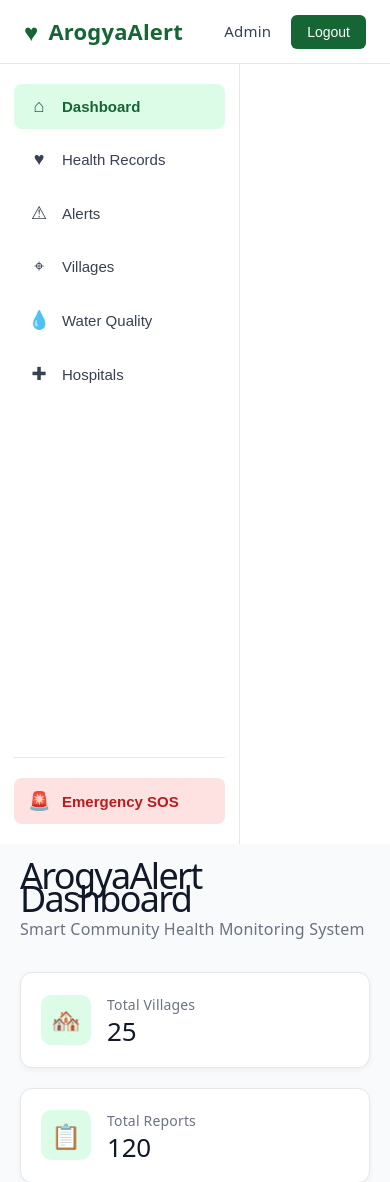
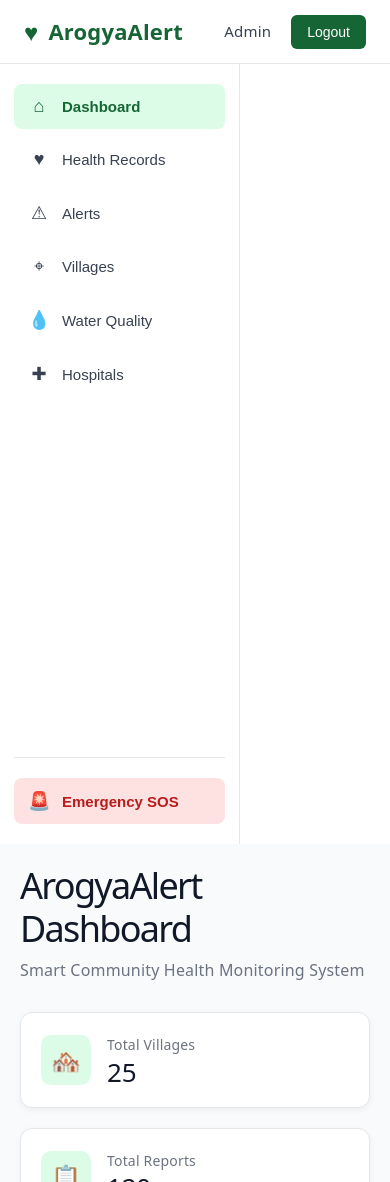
Before and after one commit to Vikashkumar920/Smart-Community-Health-Monitoring-System, a React (Vite) app in the folder frontend/: page / in a window 390 px wide. Shown: the top 1182 px of the page. Built offline with nearby package versions, Linux system fonts and the light colour scheme.

Commit message:
Improve dashboard responsive layout

```diff
--- a/frontend/src/style.css
+++ b/frontend/src/style.css
@@ -369,3 +369,14 @@ code {
     padding: 15px;
   }
 }
+/* Dashboard heading spacing */
+
+.main-content h1 {
+  margin: 0 0 8px;
+  line-height: 1.2;
+}
+
+.main-content > p {
+  margin: 0 0 28px;
+  line-height: 1.5;
+}
```
